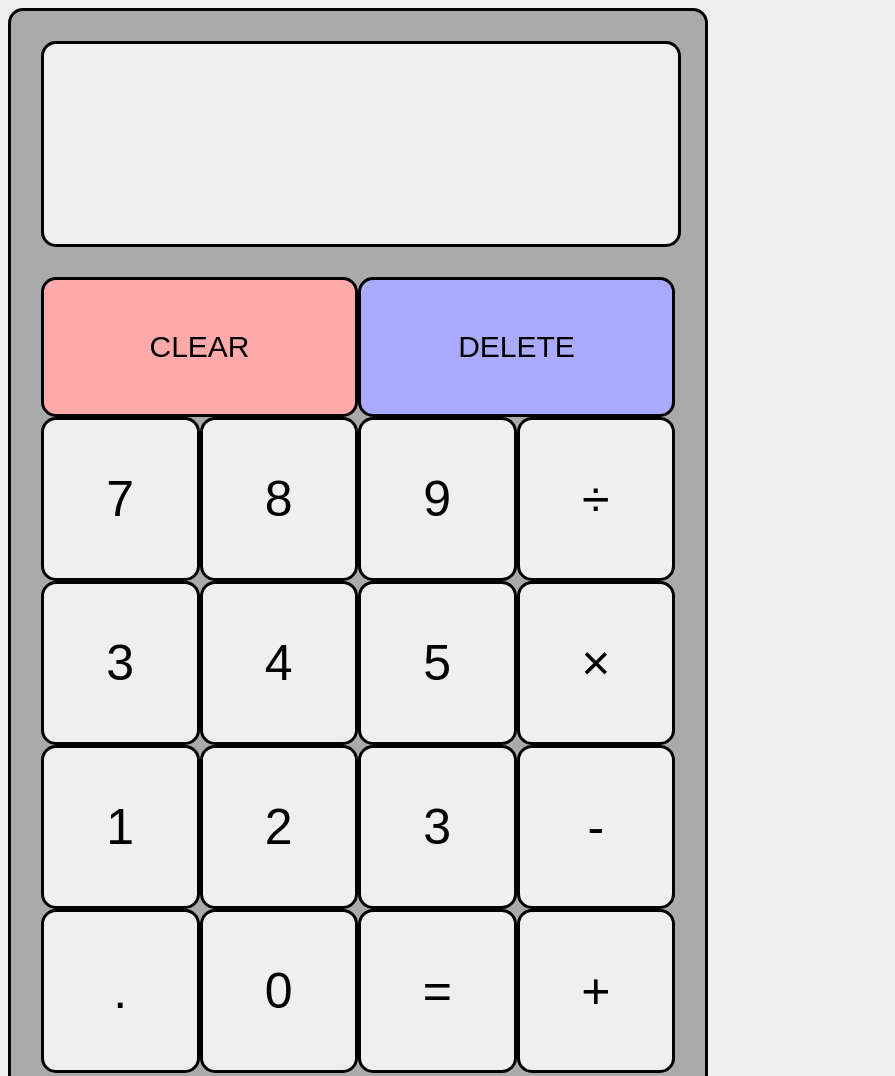
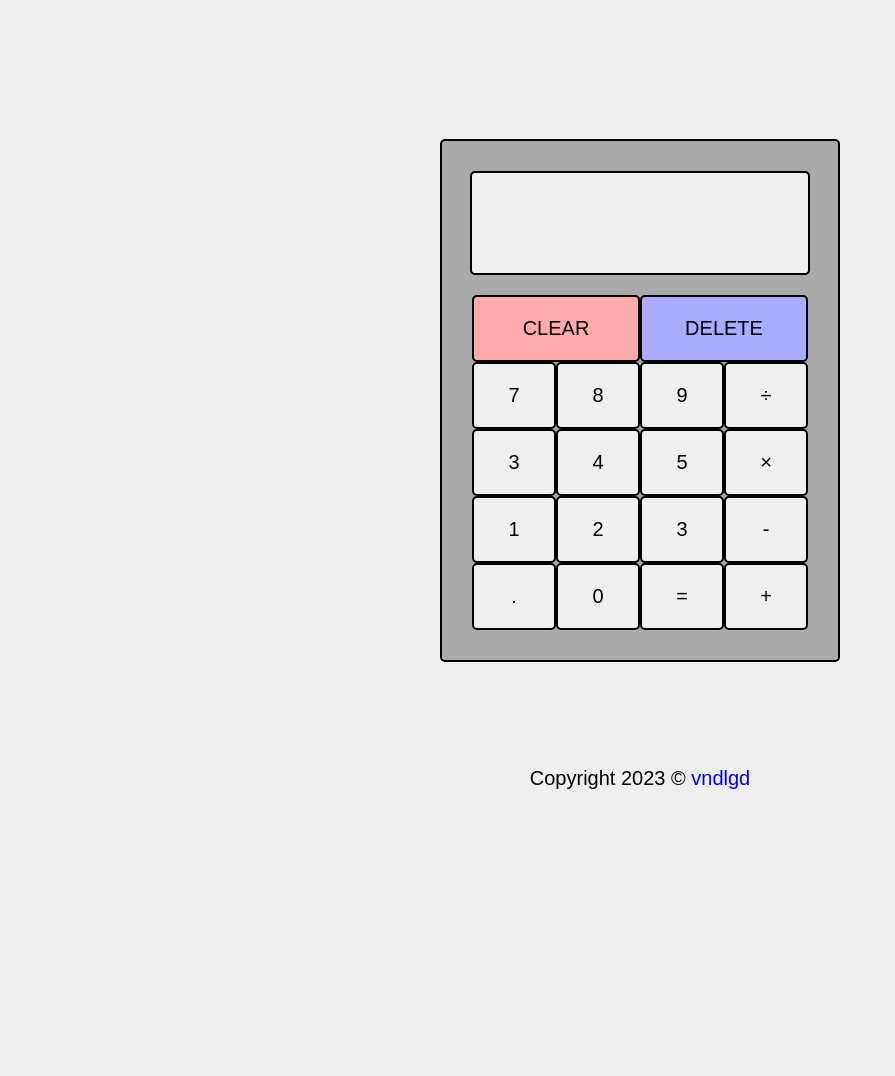
Before and after one commit to vndlgd/calculator, a plain HTML site: page index.html in a window 1280 px wide. Shown: the top 1076 px of the page, without its empty margins (0-895 px from the left). After the commit the page ends 800 px from the top, so only its background shows below. Drawn offline with Linux system fonts and the light colour scheme.

Commit message:
Refactor calculator size and positioning, and add footer

```diff
--- a/index.html
+++ b/index.html
@@ -32,6 +32,10 @@
             <button>=</button>
             <button>+</button>
         </div>
+    </div>
+    <div id="footer">
+        Copyright 2023 &copy <a href="https://github.com/vndlgd">vndlgd</a>
+    </div>
 </body>
 
 </html>
--- a/styles.css
+++ b/styles.css
@@ -4,29 +4,41 @@ html {
 
 body {
     background-color: #EEEEEE;
+    display: flex;
+    flex-direction: column;
+    align-items: center;
+    justify-content: center;
+    height: 100vh;
+    /* Set the body height to make align-items work */
+    margin: 0;
+    /* Reset default margin */
 }
 
 #calculator {
-    width: 700px;
-    height: 1100px;
-    border: 3px solid black;
+    display: flex;
+    flex-direction: column;
+    align-items: center;
+    justify-content: center;
+    width: 400px;
+    height: auto;
+    border: 2px solid black;
     background-color: #AAAAAA;
-    border-radius: 15px;
+    border-radius: 5px;
     box-sizing: border-box;
     padding: 30px;
 }
 
 #display {
     width: 100%;
-    height: 200px;
-    border: 3px solid black;
+    height: 100px;
+    border: 2px solid black;
     background-color: #EEEEEE;
-    border-radius: 15px;
-    margin-bottom: 30px;
+    border-radius: 5px;
+    margin-bottom: 20px;
 }
 
 #currentOperation {
-    font-size: 50px;
+    /* font-size: 50px; */
     height: 200px;
     display: flex;
     justify-content: flex-end;
@@ -43,9 +55,9 @@ body {
 
 #clear,
 #delete {
-    font-size: 30px;
+    /* font-size: 30px; */
     width: 50%;
-    border-radius: 15px;
+    border-radius: 5px;
 }
 
 #numpad {
@@ -55,12 +67,19 @@ body {
 }
 
 button {
-    font-size: 50px;
-    border: 3px solid black;
-    border-radius: 15px;
+    font-size: 20px;
+    border: 2px solid black;
+    border-radius: 5px;
     width: 25%;
-    padding: 50px;
-    border-radius: 15px;
+    padding: 20px;
+    border-radius: 5px;
+}
+
+#footer {
+    position: absolute;
+    bottom: 0;
+    font-size: 20px;
+    padding: 10px;
 }
 
 /* hovers */
@@ -75,3 +94,19 @@ button:hover {
 #delete:hover {
     background-color: #99e;
 }
+
+a:link {
+    text-decoration: none;
+}
+
+a:visited {
+    color: black;
+}
+
+a:hover {
+    color: #555555;
+}
+
+p {
+    white-space: nowrap;
+}
```
